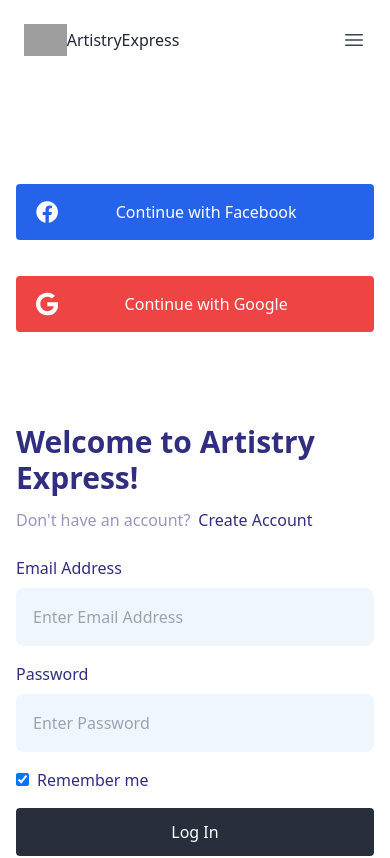
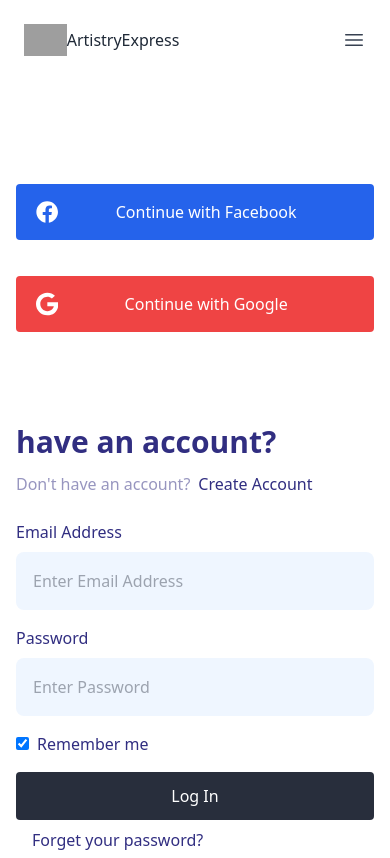
Before and after one commit to saiful108/ArtistryExpress-client, a React (Vite) app: page /login in a window 390 px wide. Shown: the top 858 px of the page. Built offline with nearby package versions, Linux system fonts and the light colour scheme; grey boxes are pictures that could not be loaded.

Commit message:
use react-simple-typewriters

```diff
--- a/package.json
+++ b/package.json
@@ -20,6 +20,7 @@
     "react-helmet-async": "^2.0.5",
     "react-icons": "^5.2.1",
     "react-router-dom": "^6.23.1",
+    "react-simple-typewriter": "^5.0.1",
     "sort-by": "^1.2.0"
   },
   "devDependencies": {
--- a/src/Pages/Auth/Login.jsx
+++ b/src/Pages/Auth/Login.jsx
@@ -3,6 +3,7 @@
 import "@lottiefiles/lottie-player";
 import { Link } from "react-router-dom";
 import { Helmet } from "react-helmet-async";
+import { Typewriter } from "react-simple-typewriter";
 
 const Login = () => {
     const SocialLoginButton = () => (
@@ -111,9 +112,26 @@
                             </div>
                             <div className="flex items-center max-w-lg justify-center lg:justify-start h-full">
                                 <div className="w-full">
-                                    <h2 className="text-indigo-900 dark:text-white text-3xl md:text-4xl font-bold mb-3">
+                                    {/* <h2 className="text-indigo-900 dark:text-white text-3xl md:text-4xl font-bold mb-3">
                                         Welcome to Artistry Express!
-                                    </h2>
+                                    </h2> */}
+                                     <h2 className="text-indigo-900 dark:text-white text-3xl md:text-4xl font-bold mb-3">
+                             <span className="text-indigo-900  font-bold mb-3">
+
+          {/* Style will be inherited from the parent element */}
+          <Typewriter
+            words={['Welcome to Artistry Express!', 'have an account?',"Please Login!"]}
+            loop={10}
+            cursor
+            cursorStyle='_'
+            typeSpeed={70}
+            deleteSpeed={50}
+            delaySpeed={1000}
+            // onLoopDone={handleDone}
+            // onType={handleType}
+          />
+        </span>
+                            </h2>
                                     <div className="flex items-center mb-6 md:mb-12">
                                         <p className="mb-0 mr-2 opacity-50">Don't have an account?</p>
                                         <Link to='/signup'>Create Account</Link>
--- a/src/Pages/Auth/SignUp.jsx
+++ b/src/Pages/Auth/SignUp.jsx
@@ -4,6 +4,7 @@
 import "@lottiefiles/lottie-player";
 import { Link } from "react-router-dom";
 import { Helmet } from "react-helmet-async";
+import { Typewriter } from "react-simple-typewriter";
 const SignUp = () => {
     const SocialLoginButton = () => (
         <Fragment>
@@ -137,8 +138,23 @@
                     <div className="flex items-center max-w-lg justify-center lg:justify-start h-full">
                         <div className="w-full">
                             <h2 className="text-indigo-900 dark:text-white text-3xl md:text-4xl font-bold mb-3">
-                            Welcome to Artistry Express!
+                             <span className="text-indigo-900  font-bold mb-3">
+
+          {/* Style will be inherited from the parent element */}
+          <Typewriter
+            words={['Welcome to Artistry Express!', 'Don`t have an account?',"Please SignUp!"]}
+            loop={10}
+            cursor
+            cursorStyle='_'
+            typeSpeed={70}
+            deleteSpeed={50}
+            delaySpeed={1000}
+            // onLoopDone={handleDone}
+            // onType={handleType}
+          />
+        </span>
                             </h2>
+
                             <div className="flex items-center mb-6 md:mb-12">
                                 <p className="mb-0 mr-2 opacity-50"> have an account?</p>
                                 <Link to='/login'>Please Login</Link>
```
Also changed, not shown: 2 other files (tests, documents, lock files or other folders).
